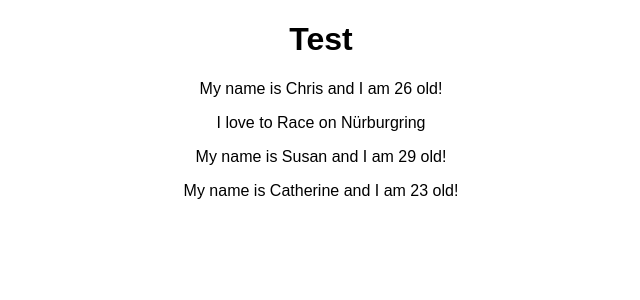
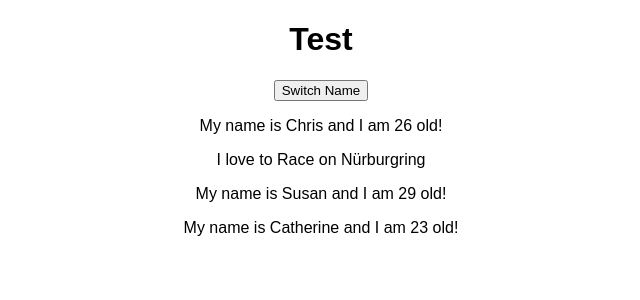
Before and after one commit to kristiyanpetrov/learning-react, a React (Create React App) app: page / in a window 1280 px wide. Shown: the top 300 px of the page, without its empty margins (319-959 px from the left). Built offline with nearby package versions, Linux system fonts and the light colour scheme.

Commit message:
manipulating the state

```diff
--- a/src/App.js
+++ b/src/App.js
@@ -8,13 +8,27 @@
             { name: 'Chris', age: 26 },
             { name: 'Susan', age: 29 },
             { name: 'Catherine', age: 23 },
-        ]
+        ],
+        otherState: 'some other value'
     };
+
+    switchNameHandler = () => {
+        // console.log('Was clicked!')
+        // Don't do this! this.state.persons[0].name = 'Kristiyan';
+        this.setState( {
+            persons: [
+                { name: 'Christian', age: 26 },
+                { name: 'Susan', age: 29 },
+                { name: 'Catherine', age: 28 }
+            ]
+        })
+    }
 
     render() {
         return (
             <div className="App">
                 <h1>Test</h1>
+                <button onClick={this.switchNameHandler}>Switch Name</button>
                 <Person name={this.state.persons[0].name} age={this.state.persons[0].age}>I love to Race on Nürburgring</Person>
                 <Person name={this.state.persons[1].name} age={this.state.persons[1].age} />
                 <Person name={this.state.persons[2].name} age={this.state.persons[2].age} />
```
